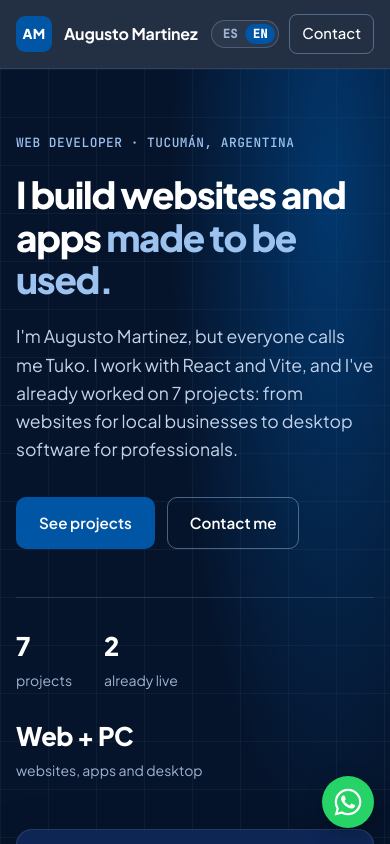
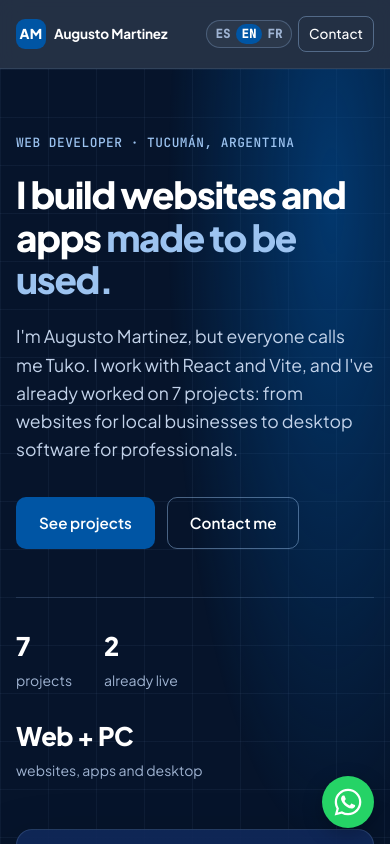
Before and after one commit to AugustoMartinez01/Portfolio, a React (Vite) app in the folder portafolio/: page / in a window 390 px wide. Shown: the top 844 px of the page. Built offline with nearby package versions, Linux system fonts and the light colour scheme.

Commit message:
Se añade mi frances

```diff
--- a/portafolio/src/components/Header.jsx
+++ b/portafolio/src/components/Header.jsx
@@ -1,5 +1,7 @@
 import { perfil } from '../data/perfil.js'
-import { useIdioma } from '../i18n.jsx'
+import { useIdioma, IDIOMAS } from '../i18n.jsx'
+
+const NOMBRES = { es: 'Español', en: 'English', fr: 'Français' }
 
 export default function Header() {
   const { t, idioma, setIdioma } = useIdioma()
@@ -18,14 +20,14 @@ export default function Header() {
 
           {/* Botón para cambiar de idioma */}
           <div className="idioma" role="group" aria-label={t.header.idioma}>
-            {['es', 'en'].map((codigo) => (
+            {IDIOMAS.map((codigo) => (
               <button
                 key={codigo}
                 type="button"
                 className={idioma === codigo ? 'activo' : ''}
                 aria-pressed={idioma === codigo}
                 lang={codigo}
-                title={codigo === 'es' ? 'Español' : 'English'}
+                title={NOMBRES[codigo]}
                 onClick={() => setIdioma(codigo)}
               >
                 {codigo.toUpperCase()}
--- a/portafolio/src/data/proyectos.js
+++ b/portafolio/src/data/proyectos.js
@@ -9,8 +9,8 @@
 // imagenes: lista de varias capturas; si la cargás, la tarjeta muestra flechas para pasarlas.
 //         Si la dejás en '', se muestra la ilustración de "visual".
 // visual: 'web' | 'ranking' | 'finanzas' | 'escritorio'
-// en: los mismos textos en inglés (titulo, tipo, descripcion, puntos, tecnologias, nota).
-//     Lo que no esté en "en" se muestra igual que en español.
+// en / fr: los mismos textos en inglés y en francés (titulo, tipo, descripcion, puntos, tecnologias, nota).
+//     Lo que no esté traducido se muestra igual que en español.
 
 export const proyectos = [
   {
@@ -55,6 +55,20 @@ export const proyectos = [
       ],
       nota: 'Commercial product · private code',
     },
+    // Textos en francés
+    fr: {
+      titulo: 'Agendalo — Réservation en ligne',
+      tipo: 'Produit propre · SaaS',
+      descripcion: 'Système de prise de rendez-vous en ligne pour les commerces : chacun a sa propre page de réservation, avec son logo et ses couleurs, et un tableau de bord pour gérer son agenda. Je le vends sous forme d\'abonnement mensuel et je le gère depuis mon propre panneau d\'administration.',
+      puntos: [
+        'Page de réservation pour chaque commerce : service, jour et créneau libre, depuis le téléphone',
+        'Agenda avec calendrier mensuel, rendez-vous à confirmer et ajout manuel',
+        'Notifications WhatsApp avec le message déjà rédigé pour le client et le commerce',
+        'Panneau d\'administration : essais gratuits, paiements et échéances automatiques',
+        'La base de données empêche les rendez-vous qui se chevauchent et chaque commerce ne voit que ses propres données',
+      ],
+      nota: 'Produit commercial · code privé',
+    },
   },
   {
     id: 'fradi-compresores',
@@ -88,6 +102,22 @@ export const proyectos = [
         'Supabase',
         'Vercel',
         'Teamwork',
+      ],
+    },
+    // Textos en francés
+    fr: {
+      tipo: 'Site pour un client · en équipe',
+      descripcion: 'Site web pour une entreprise de Tucumán qui vend, répare et fournit des pièces pour compresseurs d\'air depuis plus de 65 ans. J\'ai participé en tant que développeur front-end, avec Lucas Saucedo.',
+      puntos: [
+        'Catalogue par catégories avec la fiche technique de chaque produit',
+        'Demande par WhatsApp depuis chaque produit, avec le message déjà rédigé',
+        'Formulaire de contact et localisation avec Google Maps',
+      ],
+      tecnologias: [
+        'Next.js',
+        'Supabase',
+        'Vercel',
+        'Travail en équipe',
       ],
     },
   },
@@ -126,6 +156,17 @@ export const proyectos = [
         'Cart with key copies and installation that builds the order for WhatsApp',
         '3-step mobile locksmith quote with GPS location',
         'Dashboard for the owner to add and edit products, plus Mercado Pago payments',
+      ],
+    },
+    // Textos en francés
+    fr: {
+      tipo: 'Site pour un client',
+      descripcion: 'Site web avec boutique en ligne pour une serrurerie de Tucumán. Il reprend l\'identité de la carte de visite du commerce et permet de choisir des serrures, de préparer sa commande et de demander un devis de serrurerie à domicile, le tout finalisé par WhatsApp.',
+      puntos: [
+        'Catalogue avec photos, filtres par marque et par type, et guide pour bien choisir',
+        'Panier avec doubles de clés et pose, qui prépare la commande pour WhatsApp',
+        'Devis de serrurerie à domicile en 3 étapes, avec localisation GPS',
+        'Panneau pour que le propriétaire ajoute et modifie ses articles, et paiement avec Mercado Pago',
       ],
     },
   },
@@ -170,6 +211,22 @@ export const proyectos = [
         'Responsive design',
       ],
     },
+    // Textos en francés
+    fr: {
+      tipo: 'Site pour un client',
+      descripcion: 'Site web pour une entreprise de detailing automobile. Le design reprend l\'identité visuelle de ses flyers, pour que la marque soit la même en ligne et dans la rue.',
+      puntos: [
+        'Design sur mesure à partir de l\'identité de l\'entreprise',
+        'S\'adapte au téléphone, à la tablette et à l\'ordinateur',
+        'Services, formules et prise de rendez-vous par WhatsApp',
+      ],
+      tecnologias: [
+        'React',
+        'Vite',
+        'CSS',
+        'Design responsive',
+      ],
+    },
   },
   {
     id: 'soloq-leaderboard',
@@ -202,6 +259,21 @@ export const proyectos = [
         'JavaScript',
         'Riot Games API',
         'Serverless functions',
+      ],
+    },
+    // Textos en francés
+    fr: {
+      tipo: 'Projet personnel',
+      descripcion: 'Classement en direct pour un tournoi SoloQ de League of Legends (serveur LAS) entre joueurs de Tucumán. Il récupère les données de chaque participant via l\'API officielle de Riot Games.',
+      puntos: [
+        'Données en temps réel depuis l\'API de Riot',
+        'Clé de l\'API protégée côté serveur',
+        'Classement avec podium, rang, rôles et taux de victoire de chaque joueur',
+      ],
+      tecnologias: [
+        'JavaScript',
+        'API Riot Games',
+        'Fonctions serverless',
       ],
     },
   },
@@ -244,6 +316,22 @@ export const proyectos = [
         'TypeScript',
         'Supabase',
         'Installable app (PWA)',
+      ],
+    },
+    // Textos en francés
+    fr: {
+      tipo: 'Projet personnel',
+      descripcion: 'Application web pour enregistrer ses dépenses et ses revenus et voir où part l\'argent, par catégories comme l\'alimentation, les factures ou les loisirs.',
+      puntos: [
+        'Comptes utilisateurs',
+        'Installable comme une appli sur téléphone et ordinateur',
+        'Résumé par catégorie',
+      ],
+      tecnologias: [
+        'Next.js',
+        'TypeScript',
+        'Supabase',
+        'Appli installable (PWA)',
       ],
     },
   },
@@ -292,5 +380,24 @@ export const proyectos = [
       ],
       nota: 'Commercial software · private code',
     },
+    // Textos en francés
+    fr: {
+      titulo: 'Correction WISC-IV',
+      tipo: 'Logiciel de bureau',
+      descripcion: 'Logiciel de bureau pour corriger l\'échelle d\'intelligence WISC-IV avec l\'étalonnage argentin. Il automatise le calcul des scores pour que le professionnel gagne du temps et évite les erreurs.',
+      puntos: [
+        'Correction automatique avec étalonnage argentin',
+        'Système de licences propre',
+        'Interprétation automatique et rapport en Word ou PDF',
+        'Se télécharge et s\'installe sur l\'ordinateur',
+      ],
+      tecnologias: [
+        'Electron',
+        'JavaScript',
+        'Système de licences',
+        'Rapports Word et PDF',
+      ],
+      nota: 'Logiciel commercial · code privé',
+    },
   },
 ]
--- a/portafolio/src/data/textos.js
+++ b/portafolio/src/data/textos.js
@@ -1,5 +1,5 @@
-// Todos los textos fijos de la página, en español y en inglés.
-// Para cambiar una frase, buscala acá y cambiala en los dos idiomas.
+// Todos los textos fijos de la página, en español, inglés y francés.
+// Para cambiar una frase, buscala acá y cambiala en los tres idiomas.
 // Los que son funciones arman la frase con datos (nombre, cantidad de proyectos, etc.).
 
 export const textos = {
@@ -60,6 +60,8 @@ export const textos = {
       parrafo2:
         'Me interesa que lo que hago se vea prolijo, funcione bien en cualquier pantalla y sea fácil de mantener.',
       herramientas: 'Herramientas',
+      idiomas: 'Idiomas',
+      listaIdiomas: ['Español · nativo', 'Francés · nativo', 'Inglés · básico'],
     },
 
     contacto: {
@@ -133,6 +135,8 @@ export const textos = {
       parrafo2:
         'I care about building things that look clean, work well on any screen and are easy to maintain.',
       herramientas: 'Tools',
+      idiomas: 'Languages',
+      listaIdiomas: ['Spanish · native', 'French · native', 'English · basic'],
     },
 
     contacto: {
@@ -148,4 +152,78 @@ export const textos = {
       creadaPor: 'Page created by',
     },
   },
+  fr: {
+    tituloPagina: 'Augusto Martinez · Portfolio',
+    rol: 'Développeur web',
+    estados: { 'en-linea': 'En ligne', 'en-desarrollo': 'En développement' },
+
+    header: {
+      irInicio: 'Retour en haut',
+      secciones: 'Sections',
+      proyectos: 'Projets',
+      sobreMi: 'À propos',
+      contacto: 'Contact',
+      idioma: 'Langue de la page',
+    },
+
+    hero: {
+      titulo: 'Je développe des sites et des applications',
+      tituloResaltado: 'pensés pour être utilisés.',
+      bajada: (nombre, apodo, cantidad) =>
+        `Je m'appelle ${nombre}, mais tout le monde m'appelle ${apodo}. Je travaille avec React et Vite, et j'ai déjà participé à ${cantidad} projets : des sites pour des commerces locaux jusqu'à un logiciel de bureau pour des professionnels.`,
+      verProyectos: 'Voir les projets',
+      contactame: 'Me contacter',
+      datoProyectos: 'projets',
+      datoEnLinea: 'déjà en ligne',
+      datoTipos: 'sites, applis et logiciels',
+      panel: 'Projets en cours',
+      panelTitulo: 'En ce moment',
+    },
+
+    proyectos: {
+      etiqueta: '01 — Projets',
+      titulo: 'Ce sur quoi je travaille',
+      bajada: 'Des projets réels, pour des clients et personnels. Chacun répond à un besoin concret.',
+      tecnologias: 'Technologies',
+      abrir: (titulo) => `${titulo} : ouvrir le projet en ligne`,
+      verEnVivo: 'Voir le projet en ligne ↗',
+      codigo: 'Code sur GitHub ↗',
+    },
+
+    galeria: {
+      captura: (titulo, n, total) => `${titulo} : capture ${n} sur ${total}`,
+      ampliar: (titulo) => `Agrandir les captures de ${titulo}`,
+      verEnGrande: 'Agrandir',
+      anterior: 'Capture précédente',
+      siguiente: 'Capture suivante',
+      irA: (n) => `Voir la capture ${n}`,
+      visor: (titulo) => `Captures de ${titulo}`,
+      cerrar: 'Fermer',
+    },
+
+    sobreMi: {
+      etiqueta: '02 — À propos',
+      titulo: "J'apprends en construisant",
+      parrafo1: (apodo) =>
+        `Je m'appelle Augusto, mais on m'appelle ${apodo}. Je suis développeur web à Tucumán, en Argentine. J'étudie la programmation et j'applique ce que j'apprends dans des projets qui ont de vrais utilisateurs : un commerce qui a besoin de se faire connaître, des professionnels qui ont besoin de corriger plus vite.`,
+      parrafo2:
+        'Je tiens à ce que mon travail soit soigné, fonctionne bien sur tous les écrans et soit facile à maintenir.',
+      herramientas: 'Outils',
+      idiomas: 'Langues',
+      listaIdiomas: ['Espagnol · natif', 'Français · natif', 'Anglais · notions de base'],
+    },
+
+    contacto: {
+      etiqueta: '03 — Contact',
+      titulo: 'Vous avez un projet en tête ?',
+      bajada: 'Écrivez-moi et parlons-en. Je réponds à tous les messages.',
+      whatsapp: 'Écrivez-moi sur WhatsApp',
+      asuntoMail: 'Demande depuis votre portfolio',
+      mensajeWhatsApp: "Bonjour Augusto, j'ai vu votre portfolio et j'aimerais vous parler d'un projet.",
+    },
+
+    footer: {
+      creadaPor: 'Page créée par',
+    },
+  },
 }
--- a/portafolio/src/i18n.jsx
+++ b/portafolio/src/i18n.jsx
@@ -1,15 +1,15 @@
 import { createContext, useContext, useEffect, useState } from 'react'
 import { textos } from './data/textos.js'
 
-// Maneja el idioma de toda la página (español / inglés).
+// Maneja el idioma de toda la página (español / inglés / francés).
 const IdiomaContext = createContext(null)
 
-const IDIOMAS = ['es', 'en']
+export const IDIOMAS = ['es', 'en', 'fr']
 
 // Elige el idioma con el que arranca la página:
-// 1) si el link trae ?lang=en o ?lang=es, ese
+// 1) si el link trae ?lang=en, ?lang=fr o ?lang=es, ese
 // 2) si la persona ya eligió uno antes, ese
-// 3) si no, el idioma del navegador (español → es, cualquier otro → en)
+// 3) si no, el idioma del navegador (español → es, francés → fr, cualquier otro → en)
 function idiomaInicial() {
   try {
     const delLink = new URLSearchParams(window.location.search).get('lang')
@@ -24,7 +24,9 @@ function idiomaInicial() {
     /* el navegador no deja guardar */
   }
   const navegador = (navigator.language || 'es').toLowerCase()
-  return navegador.startsWith('es') ? 'es' : 'en'
+  if (navegador.startsWith('es')) return 'es'
+  if (navegador.startsWith('fr')) return 'fr'
+  return 'en'
 }
 
 export function ProveedorIdioma({ children }) {
@@ -53,7 +55,7 @@ export function useIdioma() {
 }
 
 // Devuelve el proyecto con sus textos en el idioma elegido.
-// Los textos en inglés están en el campo "en" de cada proyecto (data/proyectos.js).
+// Las traducciones están en los campos "en" y "fr" de cada proyecto (data/proyectos.js).
 export function proyectoEnIdioma(proyecto, idioma) {
-  return idioma === 'en' && proyecto.en ? { ...proyecto, ...proyecto.en } : proyecto
+  return idioma !== 'es' && proyecto[idioma] ? { ...proyecto, ...proyecto[idioma] } : proyecto
 }
--- a/portafolio/src/index.css
+++ b/portafolio/src/index.css
@@ -1150,14 +1150,33 @@ a.panel__fila:hover {
   }
 }
 
-/* Celulares chicos: achica un poco el nombre para que entre el selector de idioma */
-@media (max-width: 380px) {
+/* Celulares chicos: achica un poco el header para que entre el selector de idioma */
+@media (max-width: 400px) {
   .marca {
     gap: 8px;
   }
 
+  .marca__logo {
+    width: 30px;
+    height: 30px;
+  }
+
   .marca__nombre {
-    font-size: 0.9rem;
+    font-size: 0.85rem;
+  }
+
+  .nav {
+    gap: 6px;
+  }
+
+  .idioma button {
+    min-width: 26px;
+    padding: 4px 5px;
+  }
+
+  .nav__boton {
+    padding: 6px 10px;
+    font-size: 0.85rem;
   }
 }
 
```
Also changed, not shown: portafolio/src/components/SobreMi.jsx (+7 -0 lines).
